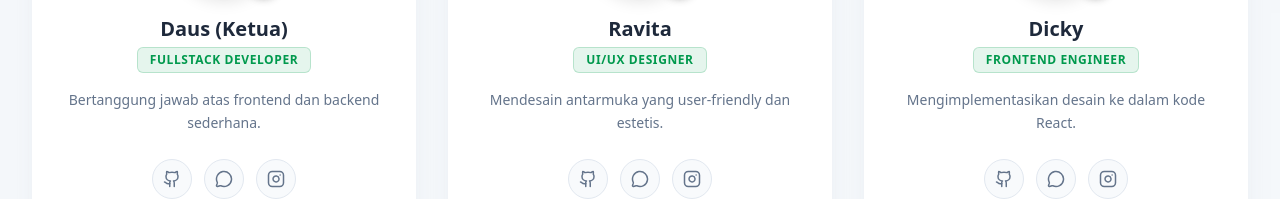
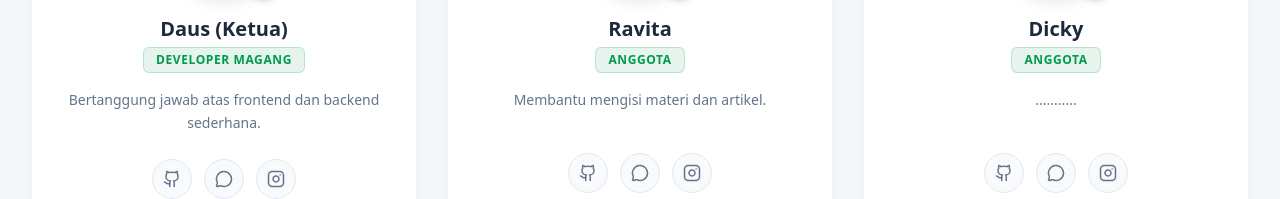
Before and after one commit to RafIanTara/tugas-sas, a React (Vite) app: page /info-kelompok in a window 1280 px wide. Shown: the part 496-695 px from the top of the page. Built offline with nearby package versions, Linux system fonts and the light colour scheme; no server answers; the database is empty.

Commit message:
update anggota

```diff
--- a/src/App.jsx
+++ b/src/App.jsx
@@ -27,7 +27,7 @@ function App() {
     <AuthProvider>
       <Router>
 
-        {/* 2. Chatbot/GuestChat ditaruh di sini agar muncul di semua halaman */}
+        {/* 2.GuestChat  */}
         <GuestChat />
 
         <Routes>
--- a/src/pages/InfoAnggotaPage.jsx
+++ b/src/pages/InfoAnggotaPage.jsx
@@ -1,6 +1,7 @@
 import React from 'react';
 import { useNavigate } from 'react-router-dom';
 import imgDaus from '../assets/images/daus.jpg';
+import imgRavita from '../assets/images/ravita.jpeg';
 import {
     Github,
     Instagram,
@@ -20,7 +21,7 @@ export default function InfoAnggotaPage() {
         {
             id: 1,
             name: "Daus (Ketua)",
-            role: "Fullstack Developer",
+            role: "Developer Magang",
             image: imgDaus,
             github: "https://github.com/RafIanTara/",
             wa: "https://wa.me/62895632876627",
@@ -32,23 +33,23 @@ export default function InfoAnggotaPage() {
         {
             id: 2,
             name: "Ravita",
-            role: "UI/UX Designer",
-            image: "https://ui-avatars.com/api/?name=Ravita&background=00994d&color=fff",
+            role: "Anggota",
+            image: imgRavita,
             github: "https://github.com/",
             wa: "https://wa.me/628xxxxxx",
             instagram: "https://instagram.com/",
-            desc: "Mendesain antarmuka yang user-friendly dan estetis.",
+            desc: "Membantu mengisi materi dan artikel.",
             linkBiodata: ""
         },
         {
             id: 3,
             name: "Dicky ",
-            role: "Frontend Engineer",
+            role: "Anggota",
             image: "https://ui-avatars.com/api/?name=DC&background=0f172a&color=fff",
             github: "https://github.com/",
             wa: "https://wa.me/628xxxxxx",
             instagram: "https://instagram.com/",
-            desc: "Mengimplementasikan desain ke dalam kode React.",
+            desc: "...........",
             linkBiodata: ""
         },
     ];
--- a/tailwind.config.js
+++ b/tailwind.config.js
@@ -1,6 +1,6 @@
 /** @type {import('tailwindcss').Config} */
 export default {
-  darkMode: 'class', // <--- TAMBAHKAN BARIS INI
+  darkMode: 'class',
   content: [
     "./index.html",
     "./src/**/*.{js,ts,jsx,tsx}",
```
Also changed, not shown: src/assets/images/ravita.jpeg (added).
